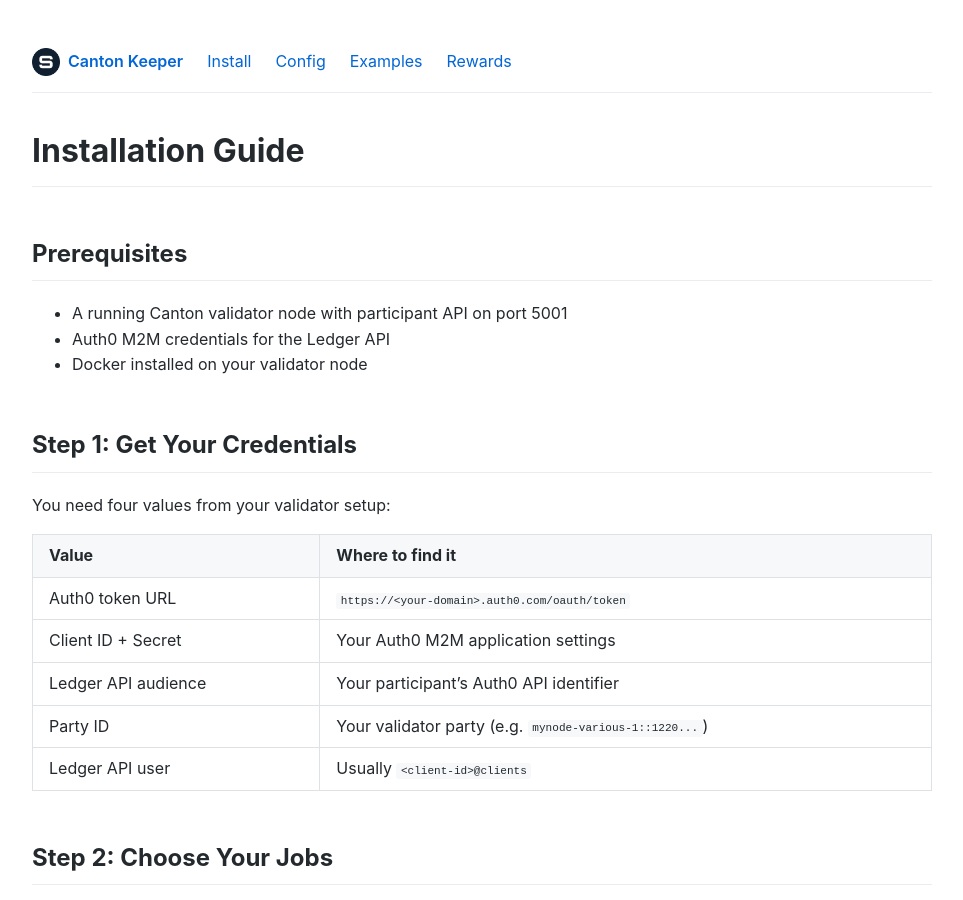
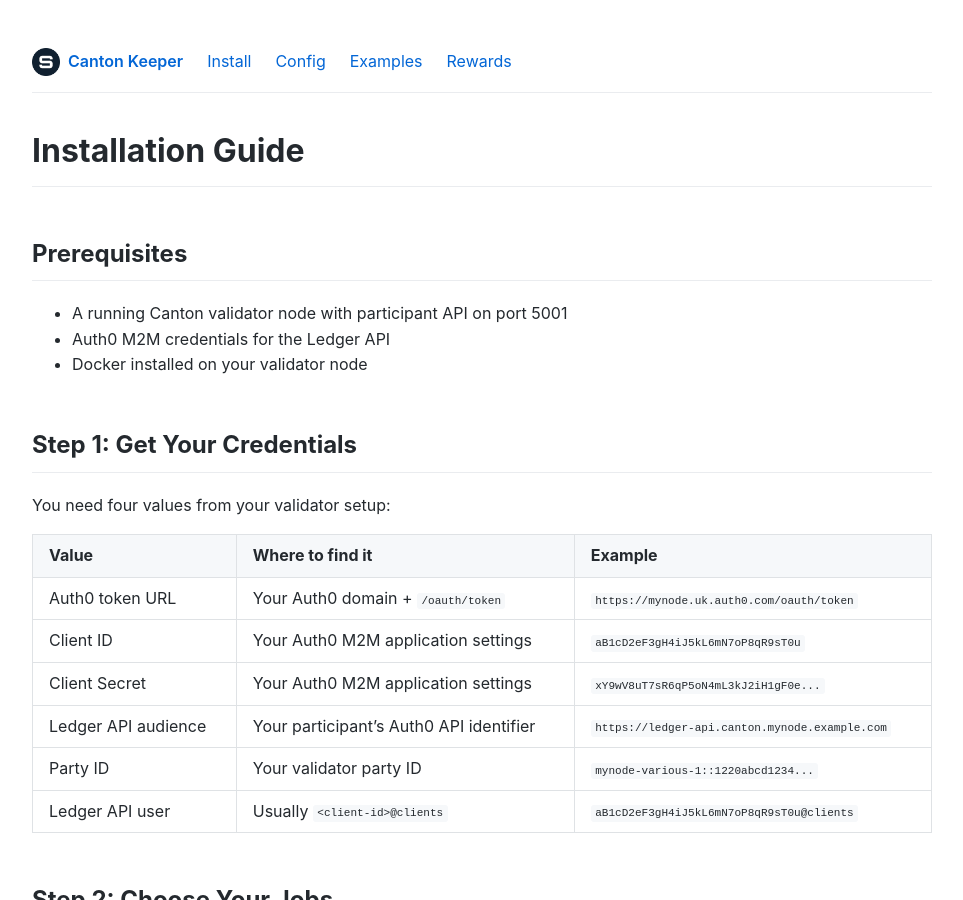
Before and after one commit to saxon-xyz/canton-keeper-docs, a Jekyll site: the page built from install.md, in a window 1280 px wide and 900 px high. Shown: the whole window, without its empty margins (158-1121 px from the left). Built offline with Jekyll 4.4.1, drawn with Linux system fonts in a browser that asks for light colours.

Commit message:
Add examples column to credentials table in install guide
Co-Authored-By: Claude Opus 4.6 (1M context) <noreply@anthropic.com>

```diff
--- a/install.md
+++ b/install.md
@@ -15,13 +15,14 @@ title: Installation Guide
 
 You need four values from your validator setup:
 
-| Value | Where to find it |
-|-------|-----------------|
-| Auth0 token URL | `https://<your-domain>.auth0.com/oauth/token` |
-| Client ID + Secret | Your Auth0 M2M application settings |
-| Ledger API audience | Your participant's Auth0 API identifier |
-| Party ID | Your validator party (e.g. `mynode-various-1::1220...`) |
-| Ledger API user | Usually `<client-id>@clients` |
+| Value | Where to find it | Example |
+|-------|-----------------|---------|
+| Auth0 token URL | Your Auth0 domain + `/oauth/token` | `https://mynode.uk.auth0.com/oauth/token` |
+| Client ID | Your Auth0 M2M application settings | `aB1cD2eF3gH4iJ5kL6mN7oP8qR9sT0u` |
+| Client Secret | Your Auth0 M2M application settings | `xY9wV8uT7sR6qP5oN4mL3kJ2iH1gF0e...` |
+| Ledger API audience | Your participant's Auth0 API identifier | `https://ledger-api.canton.mynode.example.com` |
+| Party ID | Your validator party ID | `mynode-various-1::1220abcd1234...` |
+| Ledger API user | Usually `<client-id>@clients` | `aB1cD2eF3gH4iJ5kL6mN7oP8qR9sT0u@clients` |
 
 ## Step 2: Choose Your Jobs
 
```
